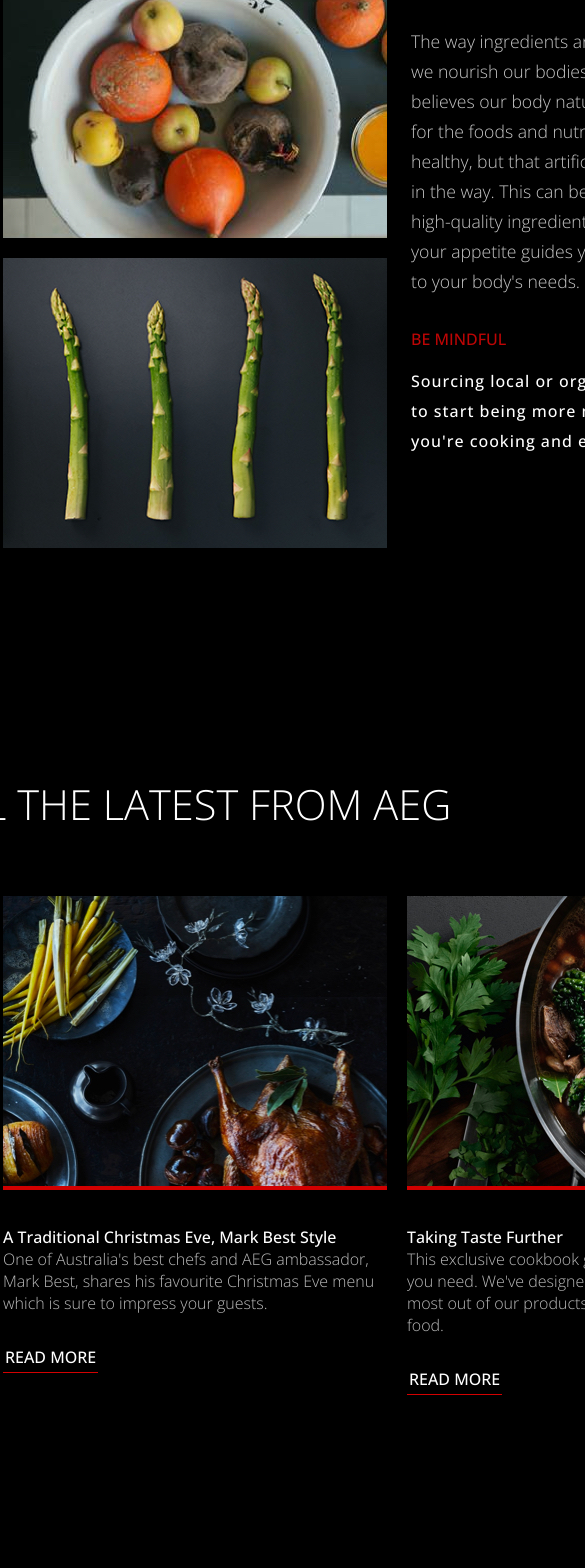
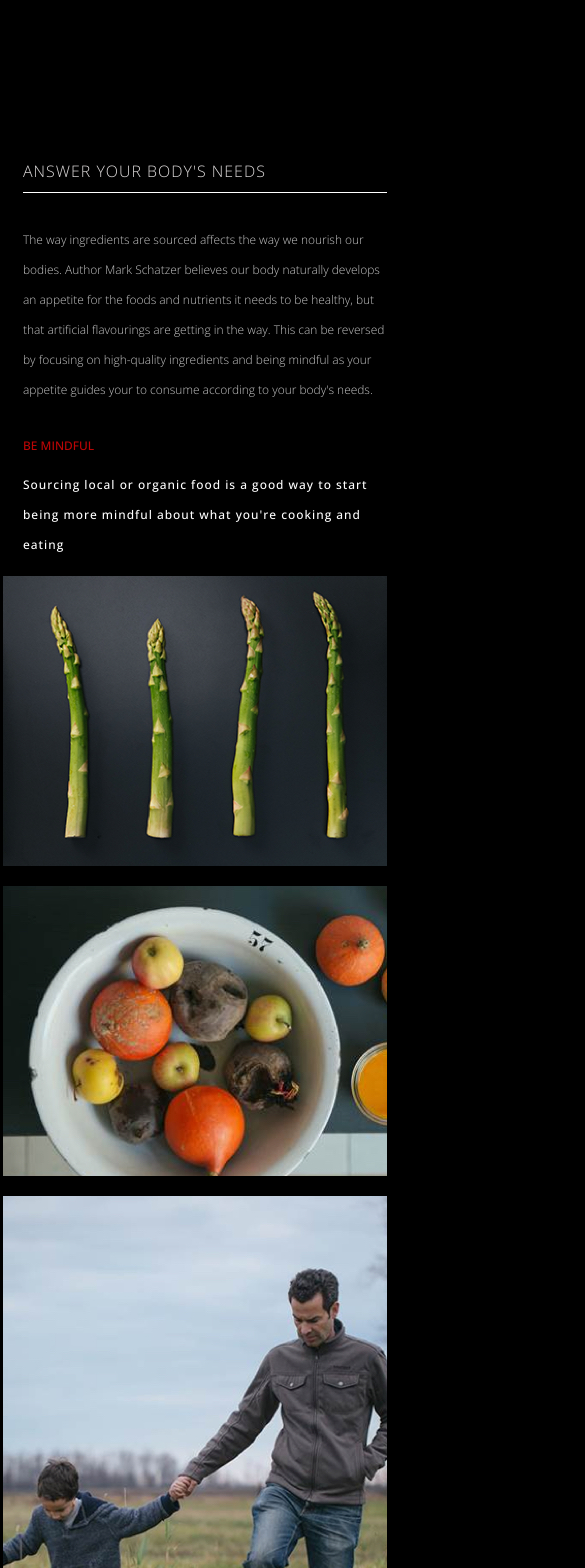
Before and after one commit to AnthonyAlmany/Orchard, a React (Vite) app: page / in a window 390 px wide. Shown: the top 1568 px of the page, 585 px wide, since content can reach past the window. Before the commit the page ends 1395 px from the top, so only its background shows below. Built offline with nearby package versions, Linux system fonts and the light colour scheme.

Commit message:
Add media queries

```diff
--- a/package.json
+++ b/package.json
@@ -10,11 +10,9 @@
     "preview": "vite preview"
   },
   "dependencies": {
-    "lightbox.js-react": "^1.0.0",
     "react": "^18.2.0",
     "react-dom": "^18.2.0",
-    "react-modal": "^3.16.1",
-    "react-modal-image": "^2.6.0"
+    "react-modal": "^3.16.1"
   },
   "devDependencies": {
     "@types/react": "^18.2.55",
--- a/src/app.css
+++ b/src/app.css
@@ -11,8 +11,6 @@
     justify-content: center;
     align-items: center;
     row-gap: 14rem;
-    margin: 15rem 0;
-    height: 100dvh;
 }
 
 /* Modal */
@@ -36,5 +34,39 @@
     bottom: 0;
     background-color: rgba(0, 0, 0, 0.5);
     z-index: 999;
+}
+
+.close-button {
+    position: absolute;
+    top: 10px;
+    right: 10px;
+    background-color: transparent;
+    border: none;
+    cursor: pointer;
+    padding: 0;
+    z-index: 1001;
 
 }
+
+.close-button span {
+    font-size: 24px;
+    color: white;
+}
+
+
+@media screen and (max-width: 1024px) {
+    .modal {
+        width: 100%;
+        height: 100%;
+    }
+
+
+    .modal-content img {
+        position: fixed;
+        top: 50%;
+        left: 50%;
+        transform: translate(-50%, -50%);
+
+    }
+
+}
--- a/src/components/CardsList/CardsList.css
+++ b/src/components/CardsList/CardsList.css
@@ -3,6 +3,7 @@
     flex-direction: column;
     justify-content: center;
     align-items: center;
+    margin-bottom: 10rem;
 }
 
 .component-wrapper h1 {
@@ -10,7 +11,6 @@
 }
 
 .cards-container {
-    /* width: 60%; */
     height: 30rem;
     display: flex;
     flex-direction: row;
@@ -32,6 +32,12 @@
     border-bottom: 4px solid rgb(210, 0, 0);
 }
 
+.card-text {
+    display: flex;
+    flex-direction: column;
+    row-gap: 1rem;
+}
+
 .card-readmore {
     padding: 0 2px 4px 2px;
     border-bottom: 1px solid rgb(211, 1, 1);
@@ -46,3 +52,45 @@
 .card:hover {
     transform: scale(1.05);
 }
+
+
+/* Media queries */
+@media only screen and (max-width: 1240px) {
+
+    .cards-container {
+        flex-direction: column;
+        row-gap: 4rem;
+        height: auto;
+    }
+
+    .modal-content {
+        max-width: 100%;
+        max-height: 100%;
+    }
+
+    .modal-image {
+        max-width: 100%;
+        max-height: 100%;
+    }
+}
+
+@media screen and (max-width: 380px) {
+    .card img {
+        margin-left: 20px;
+        width: 80%;
+
+    }
+
+    .card-text {
+        margin-left: 20px;
+        width: 80%;
+    }
+
+    .component-wrapper h1 {
+        margin-right: 12px;
+    }
+
+    .card-readmore {
+        margin-left: 20px;
+    }
+}
--- a/src/components/CardsList/CardsList.jsx
+++ b/src/components/CardsList/CardsList.jsx
@@ -22,7 +22,10 @@ function CardsList() {
         setModalOpen(false);
     };
 
-    console.log('Modal open state:', modalOpen);
+    // Event handler for "READ MORE" link click
+    const handleAnchorClick = (event) => {
+        console.log(event);
+    };
 
     return (
         <div className='component-wrapper'>
@@ -39,7 +42,7 @@ function CardsList() {
                                 <h5>{card.description}</h5>
                             </div>
                             <div className='card-readmore'>
-                                <h3>READ MORE</h3>
+                                <a href={`#${card.ref}`} onClick={() => handleAnchorClick(card.ref)}><h3>READ MORE</h3></a>
                             </div>
                         </div>
                     )
@@ -53,9 +56,15 @@ function CardsList() {
                 contentLabel="Image Modal"
             >
                 {/* <button onClick={closeModal}>Close Modal</button> */}
-                {selectedImage && (
-                    <img src={selectedImage} />
-                )}
+                <div className='modal-content'>
+                    <button className="close-button" onClick={closeModal}>
+                        <span>&times;</span>
+                    </button>
+                    {selectedImage && (
+                        <img src={selectedImage} className="modal-image" />
+                    )}
+                </div>
+
             </Modal>
         </div>
     )
--- a/src/components/HeaderSection/HeaderSection.css
+++ b/src/components/HeaderSection/HeaderSection.css
@@ -3,8 +3,8 @@
     flex-direction: row;
     justify-content: center;
     align-items: center;
-    /* width: 50%; */
     column-gap: 20px;
+    margin-top: 10rem;
 }
 
 
@@ -85,3 +85,29 @@
 .grid-item img:hover {
     transform: scale(1.05);
 }
+
+/* Media Queries */
+@media screen and (max-width: 1240px) {
+    .grid-container {
+        display: flex;
+        flex-direction: column-reverse;
+    }
+
+    .modal-content {
+        max-width: 100%;
+        max-height: 100%;
+    }
+
+    .modal-image {
+        max-width: 100%;
+        max-height: 100%;
+    }
+
+}
+
+@media screen and (max-width: 480px) {
+    .text-container {
+        padding-left: 20px;
+
+    }
+}
--- a/src/components/HeaderSection/HeaderSection.jsx
+++ b/src/components/HeaderSection/HeaderSection.jsx
@@ -44,7 +44,13 @@ function HeaderSection() {
                     className="modal"
                     overlayClassName="overlay"
                 >
-                    {selectedImage && <img src={selectedImage} alt="Large Image" />}
+                    <div className="modal-content">
+                        <button className="close-button" onClick={closeModal}>
+                            <span>&times;</span>
+                        </button>
+                        {selectedImage && <img src={selectedImage} alt="Large Image" className="modal-image" />}
+                    </div>
+
                 </Modal>
 
                 {/* Text Section */}
--- a/src/index.css
+++ b/src/index.css
@@ -50,3 +50,27 @@ h5 {
   font-weight: 80;
   color: #bbbbbb;
 }
+
+@media screen and (max-width: 1024px) {
+  h1 {
+    font-size: calc(28px + 0.5vw);
+  }
+
+  h2 {
+    font-size: calc(14px + 0.5vw);
+  }
+
+  h3 {
+    font-size: calc(10px + 0.5vw);
+  }
+
+  h4 {
+    font-size: calc(10px + 0.5vw);
+  }
+}
+
+@media screen and (max-width: 480px) {
+  h1 {
+    font-size: calc(18px + 0.5vw);
+  }
+}
```
Also changed, not shown: 1 other file (tests, documents, lock files or other folders).
